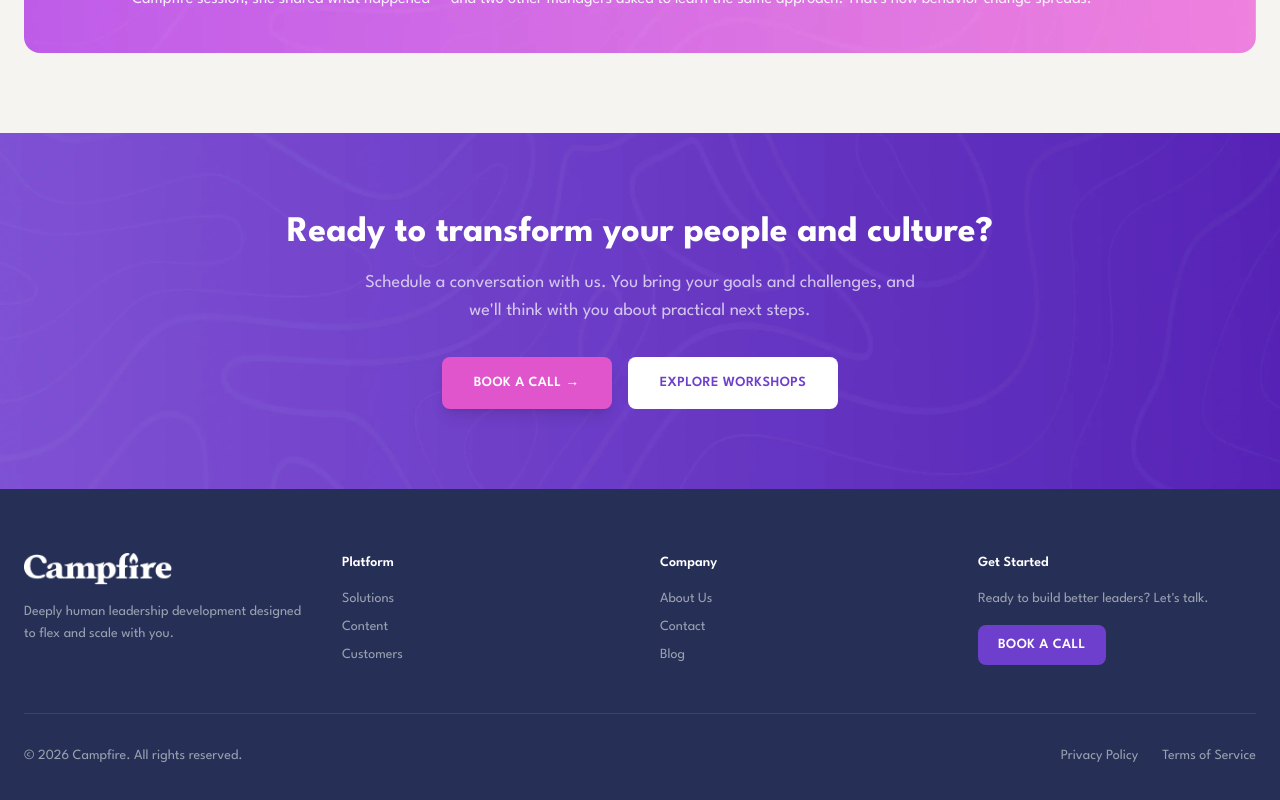
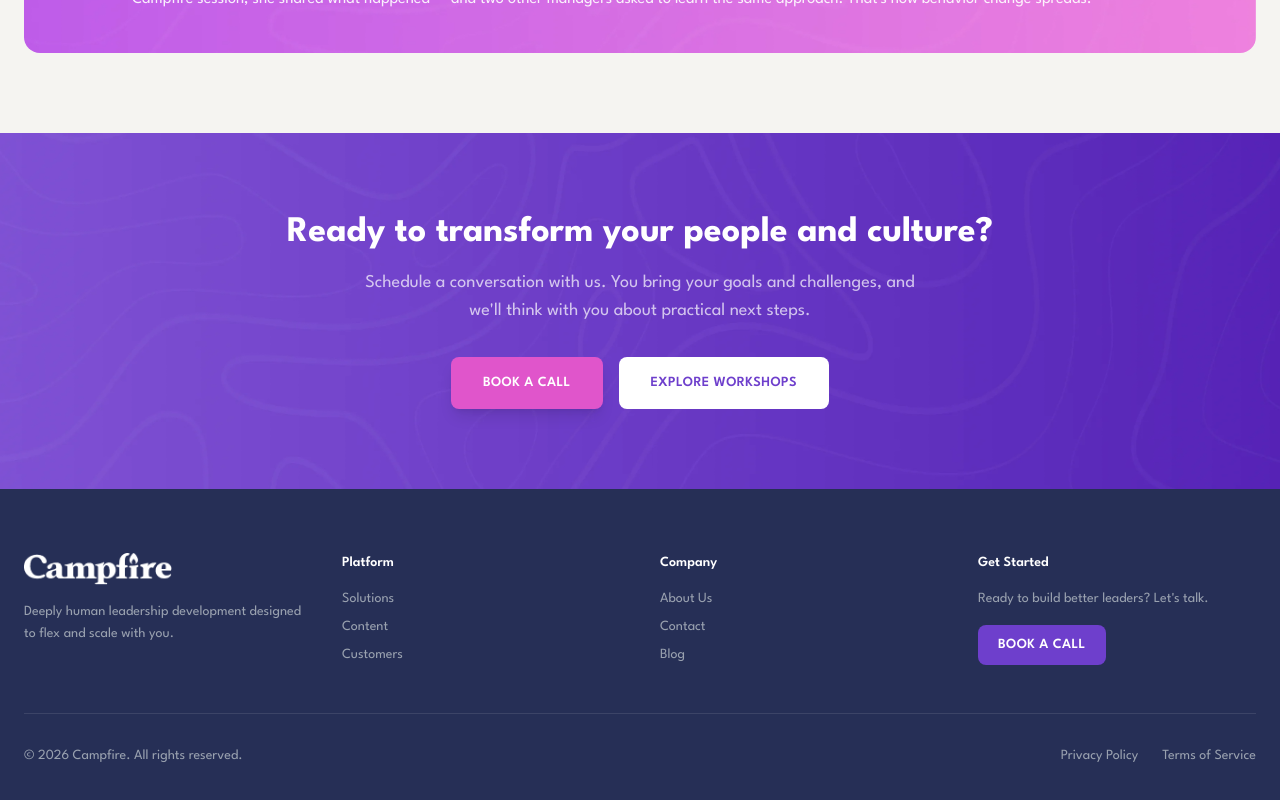
Before and after one commit to stevearntz/campfire-website, a Next.js app: page / in a window 1280 px wide. Shown: the part 8354-9154 px from the top of the page. Built offline with nearby package versions, Linux system fonts and the light colour scheme; no server answers.

Commit message:
Remove arrow from Book a Call button
Co-Authored-By: Claude Opus 4.6 <noreply@anthropic.com>

```diff
--- a/app/page.tsx
+++ b/app/page.tsx
@@ -575,7 +575,7 @@ export default function Home() {
               className="px-8 py-4 text-sm font-semibold text-white rounded-lg hover:opacity-90 transition-opacity shadow-lg uppercase tracking-wide"
               style={{ backgroundColor: "#E055CB" }}
             >
-              Book a Call &rarr;
+              Book a Call
             </Link>
             <a
               href="https://tools.getcampfire.com/courses"
```
